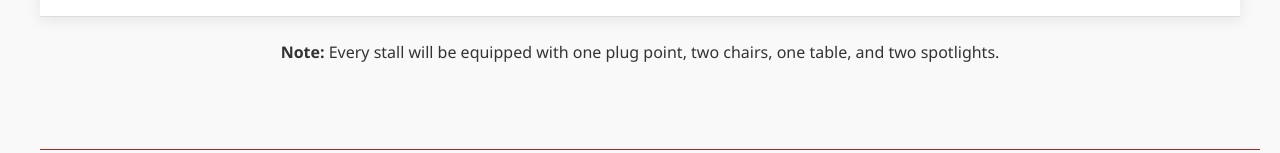
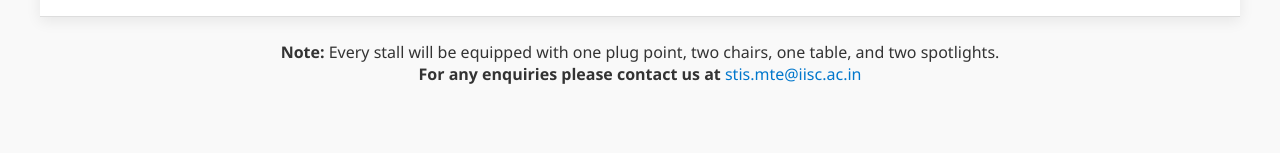
Before and after one commit to VishwasPrabhakara/STISV_Server, a React (Create React App) app: page /stis2025/sponsorship-opportunities in a window 1280 px wide. Shown: the part 1690-1843 px from the top of the page. Built offline with nearby package versions, Linux system fonts and the light colour scheme; no server answers; the database is empty; what react-select-country-list would draw is missing.

Commit message:
Razorpay Integration

```diff
--- a/src/components/SponsorshipOpportunities.jsx
+++ b/src/components/SponsorshipOpportunities.jsx
@@ -139,9 +139,13 @@ const SponsorshipOpportunities = () => {
         </table>
         <p className="stall-note">
           <strong>Note:</strong> Every stall will be equipped with one plug point, two chairs, one table, and two spotlights.
+          <br />
+          <strong>  For any enquiries please contact us at <a href="mailto:stis.mte@iisc.ac.in">stis.mte@iisc.ac.in</a></strong>
         </p>
       </section>
     </div>
+
+
     <br />
     <br />
     <Footer />
```
